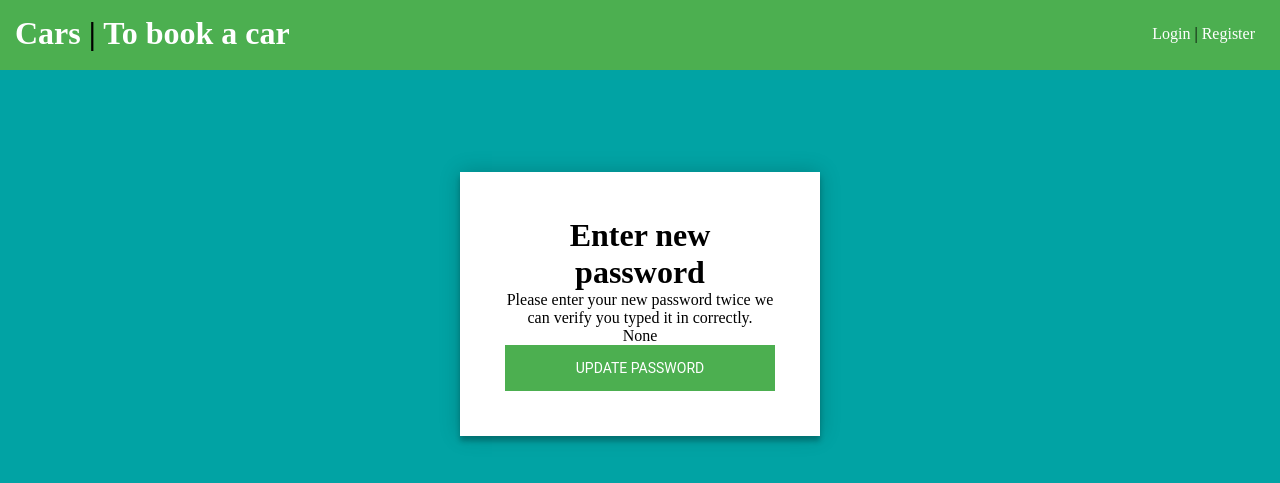
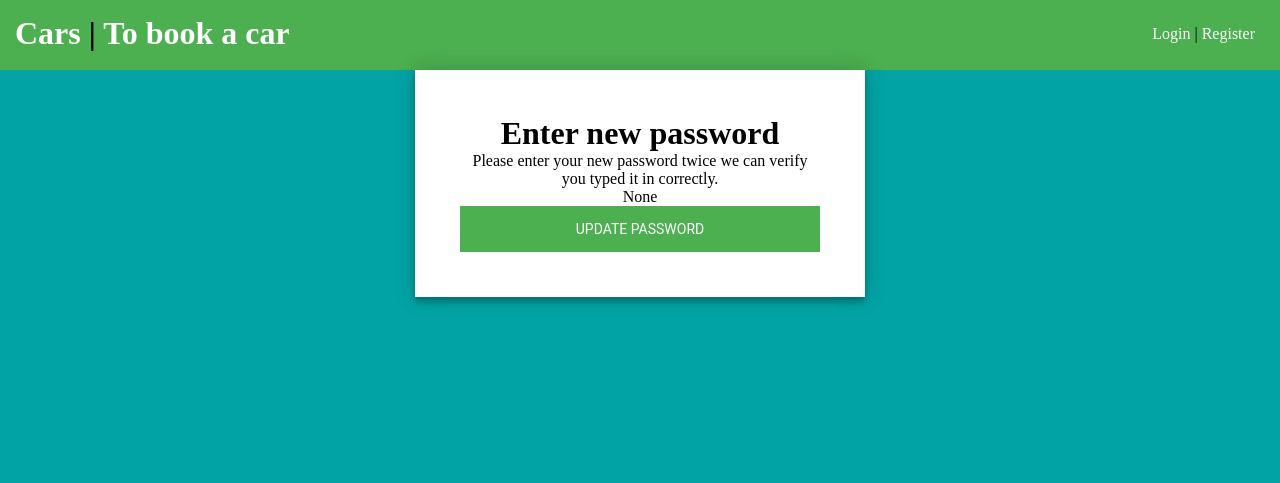
Before and after one commit to OA31C/RentingCar, a Django app: page /reset/1/1/ in a window 1280 px wide. Shown: the top 483 px of the page. Run offline with Django 3.2, Linux system fonts and the light colour scheme; parts of the project's set-up code (start-up, migrations or seed data) failed here and were passed over.

Commit message:
Create style form base

```diff
--- a/static/css/form.css
+++ b/static/css/form.css
@@ -4,12 +4,6 @@
 
 .change_pass > a:hover {
     color: blue;
-}
-
-.login-page {
-  width: 360px;
-  padding: 8% 0 0;
-  margin: auto;
 }
 
 .form {
```
